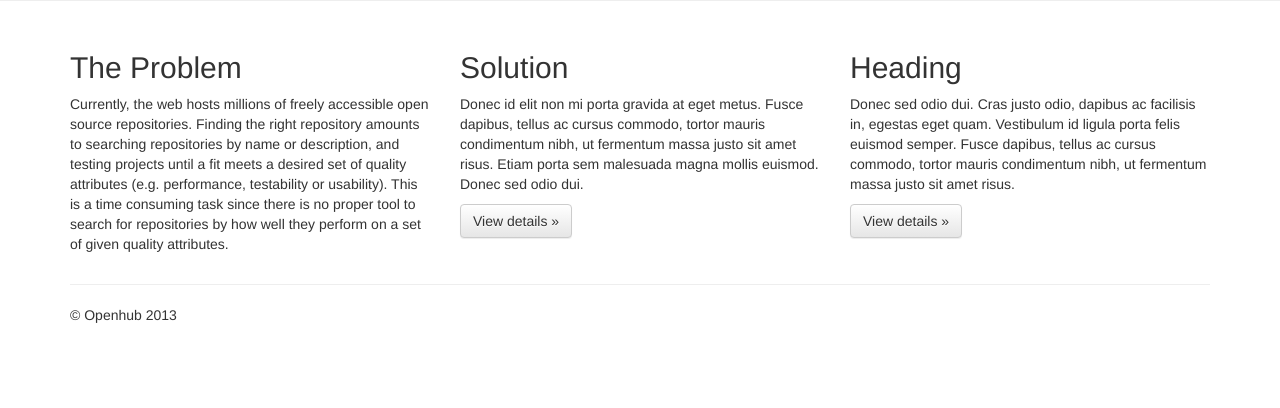
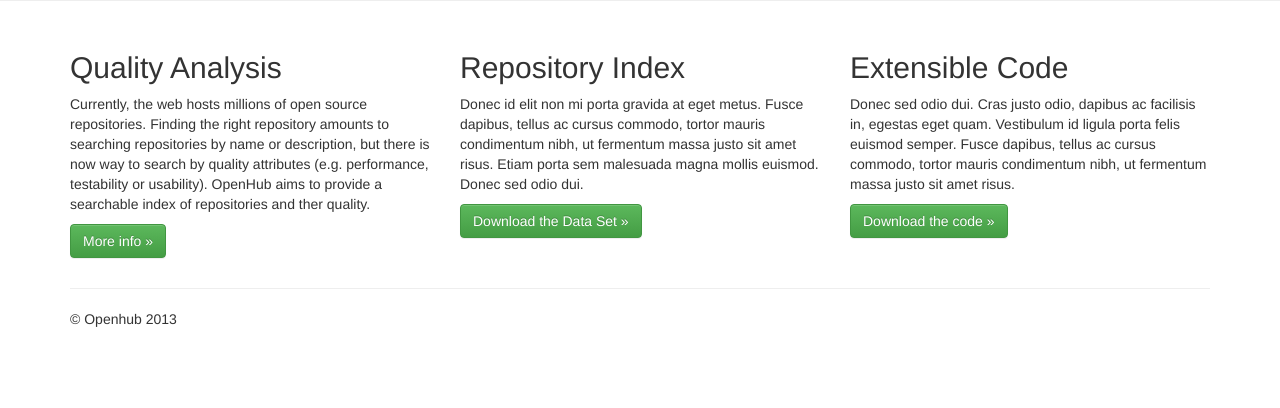
Before and after one commit to enterstudio/openhub-site, a Flask app: page / in a window 1280 px wide. Shown: the part 392-800 px from the top of the page. Run offline with Flask 2, Linux system fonts and the light colour scheme; some libraries are stand-ins or nearby versions.

Commit message:
Adds new content and download links to page

```diff
--- a/templates/index.html
+++ b/templates/index.html
@@ -15,18 +15,19 @@
       <!-- Example row of columns -->
       <div class="row">
         <div class="col-lg-4">
-          <h2>The Problem</h2>
-          <p>Currently, the web hosts millions of freely accessible open source repositories. Finding the right repository amounts to searching repositories by name or description, and testing projects until a fit meets a desired set of quality attributes (e.g. performance, testability or usability). This is a time consuming task since there is no proper tool to search for repositories by how well they perform on a set of given quality attributes.</p>
+          <h2>Quality Analysis</h2>
+          <p>Currently, the web hosts millions of open source repositories. Finding the right repository amounts to searching repositories by name or description, but there is now way to search by quality attributes (e.g. performance, testability or usability). OpenHub aims to provide a searchable index of repositories and ther quality.</p>
+          <p><a class="btn btn-success" href="{{ url_for('docs') }}">More info &raquo;</a></p>
         </div>
         <div class="col-lg-4">
-          <h2>Solution</h2>
+          <h2>Repository Index</h2>
           <p>Donec id elit non mi porta gravida at eget metus. Fusce dapibus, tellus ac cursus commodo, tortor mauris condimentum nibh, ut fermentum massa justo sit amet risus. Etiam porta sem malesuada magna mollis euismod. Donec sed odio dui. </p>
-          <p><a class="btn btn-default" href="#">View details &raquo;</a></p>
+          <p><a class="btn btn-success" href="https://drive.google.com/file/d/0B5cF-sS0dlwJb3BVaHlJWE96UEU/edit?usp=sharing">Download the Data Set &raquo;</a></p>
         </div>
         <div class="col-lg-4">
-          <h2>Heading</h2>
+          <h2>Extensible Code</h2>
           <p>Donec sed odio dui. Cras justo odio, dapibus ac facilisis in, egestas eget quam. Vestibulum id ligula porta felis euismod semper. Fusce dapibus, tellus ac cursus commodo, tortor mauris condimentum nibh, ut fermentum massa justo sit amet risus.</p>
-          <p><a class="btn btn-default" href="#">View details &raquo;</a></p>
+          <p><a class="btn btn-success" href="https://github.com/gabrielfarah/OpenHub/archive/master.zip">Download the code &raquo;</a></p>
         </div>
       </div>
     </div> <!-- /container -->
```
